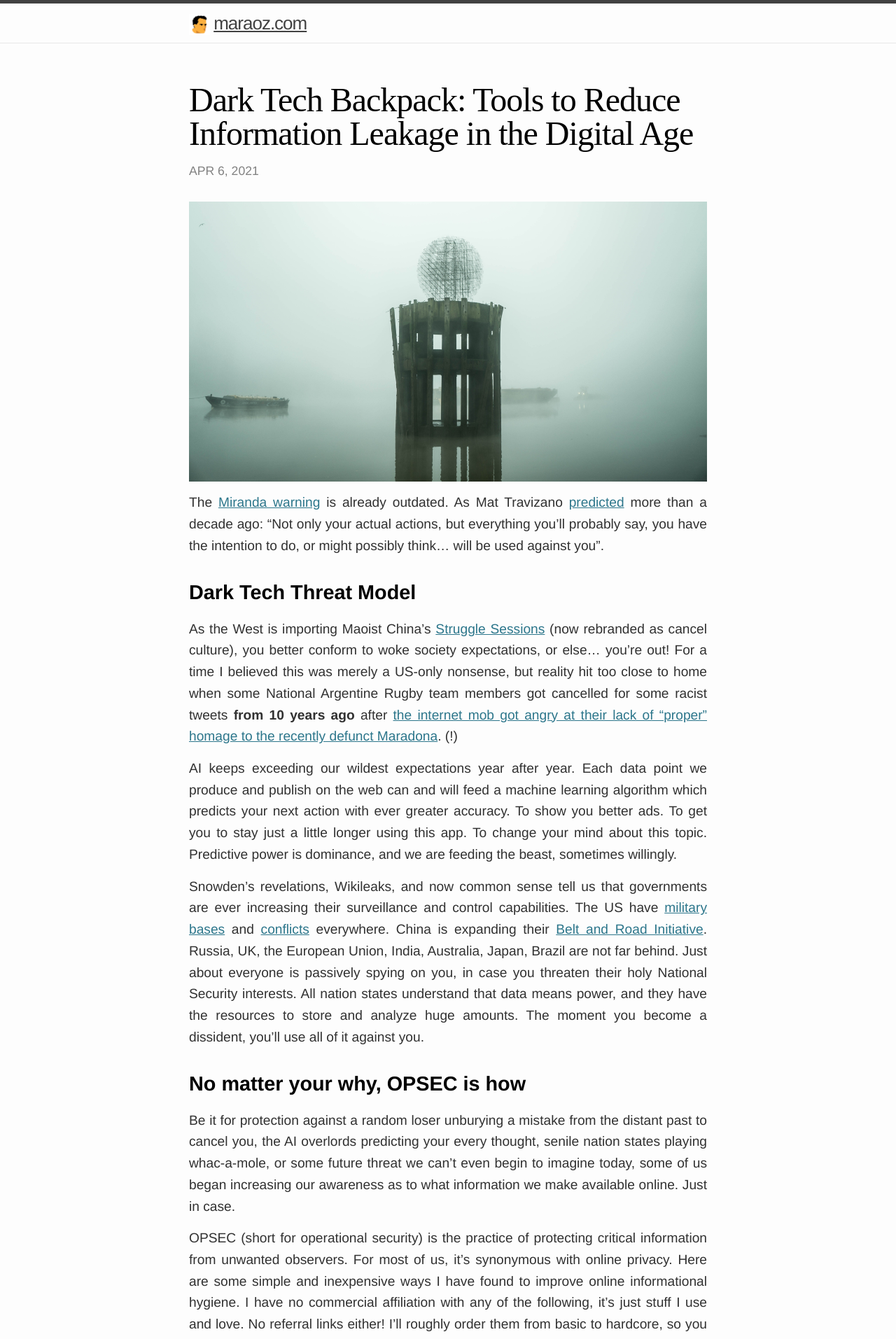
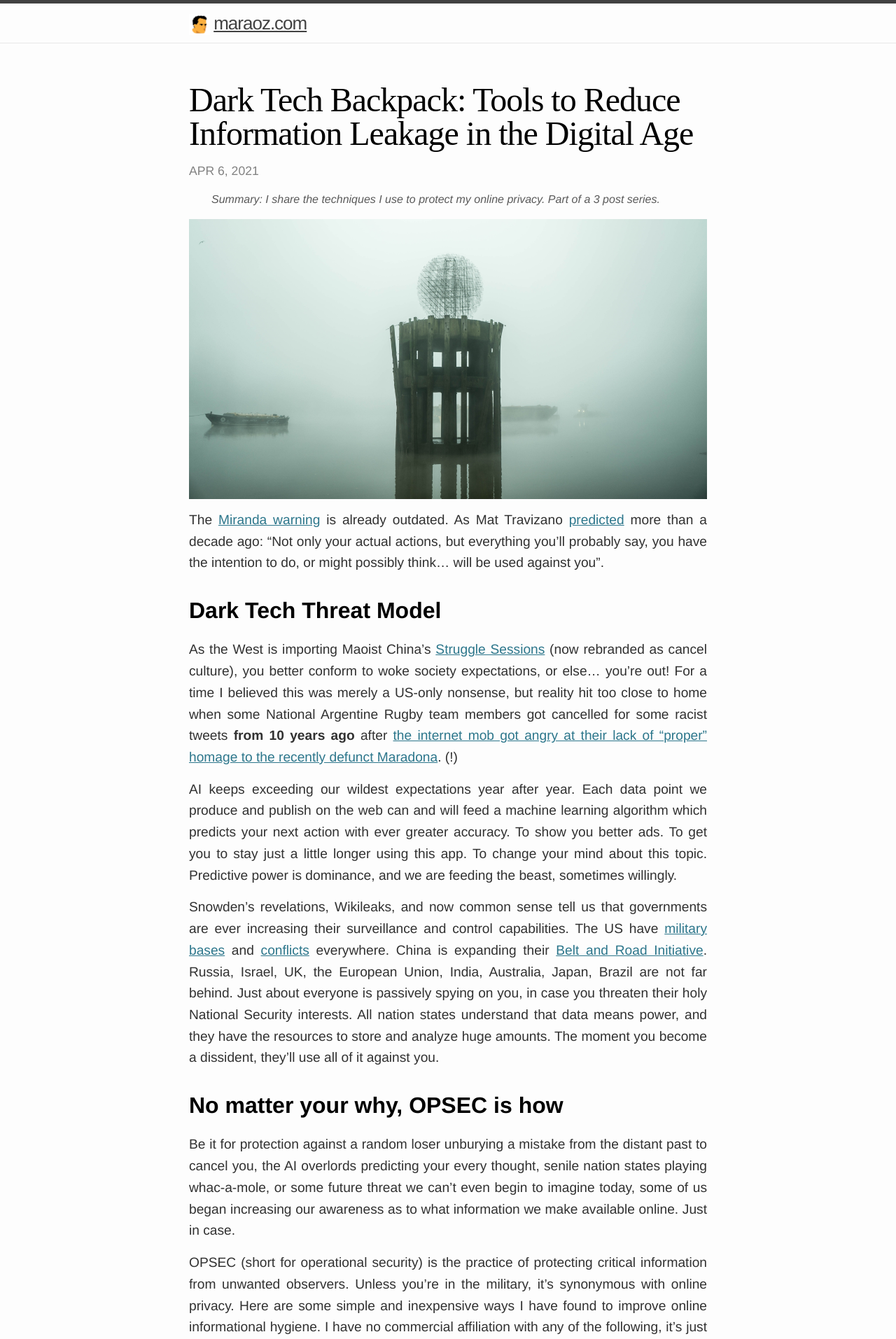
Before and after one commit to tobyornottobe/maraoz.github.io, a Jekyll site: the page built from _posts/2021-04-06-dark-tech.md, in a window 1280 px wide. Shown: the top 1913 px of the page at 70% size. Built offline with Jekyll 4.4.1, drawn with Linux system fonts in a browser that asks for light colours; some of the changed text lies outside the part shown.

Commit message:
dark tech post

```diff
--- a/_posts/2021-04-06-dark-tech.md
+++ b/_posts/2021-04-06-dark-tech.md
@@ -3,92 +3,102 @@
 title:  "Dark Tech Backpack: Tools to Reduce Information Leakage in the Digital Age"
 draft: true
 ---
+<figure>
+  <figcaption style="text-align: left">
+  Summary: I share the techniques I use to protect my online privacy. Part of a 3 post series.
+  </figcaption>
+</figure>
 <img class="cover" src="/img/dark-tech/cover.jpg">
 
 The [Miranda warning](https://en.wikipedia.org/wiki/Miranda_warning) is already outdated. As Mat Travizano [predicted](https://vimeo.com/10968359) more than a decade ago: "Not only your actual actions, but everything you'll probably say, you have the intention to do, or might possibly think... will be used against you".
 
-# Dark Tech Threat Model
+## Dark Tech Threat Model
 
 As the West is importing Maoist China's [Struggle Sessions](https://en.wikipedia.org/wiki/Struggle_session) (now rebranded as cancel culture), you better conform to woke society expectations, or else... you're out! For a time I believed this was merely a US-only nonsense, but reality hit too close to home when some National Argentine Rugby team members got cancelled for some racist tweets **from 10 years ago** after [the internet mob got angry at their lack of "proper" homage to the recently defunct Maradona](https://alkhaleejtoday.co/sport/5483878/The-cancellation-of-Los-Pumas-Xenophobic-and-misogynistic-tweets-from-the-Argentine-rugby-team-revealed-after-the-disappointing-tribute-to-Maradona.html). (!)
 
 AI keeps exceeding our wildest expectations year after year. Each data point we produce and publish on the web can and will feed a machine learning algorithm which predicts your next action with ever greater accuracy. To show you better ads. To get you to stay just a little longer using this app. To change your mind about this topic. Predictive power is dominance, and we are feeding the beast, sometimes willingly.
 
-Snowden's revelations, Wikileaks, and now common sense tell us that governments are ever increasing their surveillance and control capabilities. The US have [military bases](https://en.wikipedia.org/wiki/List_of_United_States_military_bases) and [conflicts](https://en.wikipedia.org/wiki/List_of_armed_conflicts_involving_the_United_States) everywhere. China is expanding their [Belt and Road Initiative](https://en.wikipedia.org/wiki/Belt_and_Road_Initiative). Russia, UK, the European Union, India, Australia, Japan, Brazil are not far behind. Just about everyone is passively spying on you, in case you threaten their holy National Security interests. All nation states understand that data means power, and they have the resources to store and analyze huge amounts. The moment you become a dissident, you'll use all of it against you.
+Snowden's revelations, Wikileaks, and now common sense tell us that governments are ever increasing their surveillance and control capabilities. The US have [military bases](https://en.wikipedia.org/wiki/List_of_United_States_military_bases) and [conflicts](https://en.wikipedia.org/wiki/List_of_armed_conflicts_involving_the_United_States) everywhere. China is expanding their [Belt and Road Initiative](https://en.wikipedia.org/wiki/Belt_and_Road_Initiative). Russia, Israel, UK, the European Union, India, Australia, Japan, Brazil are not far behind. Just about everyone is passively spying on you, in case you threaten their holy National Security interests. All nation states understand that data means power, and they have the resources to store and analyze huge amounts. The moment you become a dissident, they'll use all of it against you.
 
 
-# No matter your why, OPSEC is how
+## No matter your why, OPSEC is how
 Be it for protection against a random loser unburying a mistake from the distant past to cancel you, the AI overlords predicting your every thought, senile nation states playing whac-a-mole, or some future threat we can't even begin to imagine today, some of us began increasing our awareness as to what information we make available online. Just in case.
 
-OPSEC (short for operational security) is the practice of protecting critical information from unwanted observers. For most of us, it's synonymous with online privacy. Here are some simple and inexpensive ways I have found to improve online informational hygiene. I have no commercial affiliation with any of the following, it's just stuff I use and love. No referral links either! I'll roughly order them from basic to hardcore, so you can follow along until you're satisfied with your protection level.
+OPSEC (short for operational security) is the practice of protecting critical information from unwanted observers. Unless you're in the military, it's synonymous with online privacy. Here are some simple and inexpensive ways I have found to improve online informational hygiene. I have no commercial affiliation with any of the following, it's just stuff I use and love. No referral links either! I'll roughly order them from basic to hardcore, so you can follow along until you're satisfied with your protection level.
 
-## Brave Browser
+### 1. Brave Browser
 Blocks ads and unwanted nasty scripts. It's even faster than Chrome. Comes with integrated cryptocurrency wallet, [bittorrent](https://en.wikipedia.org/wiki/BitTorrent) client, and [Tor](https://en.wikipedia.org/wiki/Tor_(anonymity_network)). What else could you possibly ask for?! This year (2021) I've migrated from Chrome to Brave for my desktop browsing and haven't missed it even once since. They even let you import EVERYTHING (bookmarks, url history, saved passwords, etc.) from your old browser automatically. I've also been using Brave for mobile for ~2 years or more probably. Better privacy and performance by default, and less of your data sent to Google. [Easy win, download now!](https://brave.com/)
 
-## ExpressVPN
+### 2. ExpressVPN
 Another of the basics. A [VPN](https://en.wikipedia.org/wiki/Virtual_private_network) gives you basic encryption for all your connections (useful for insecure networks like airports), but it also provides the added benefit of hiding your IP. This prevents all web apps you use from knowing your rough location (which they could otherwise get from the IP). I began  using ExpressVPN when I first visited China ~5 years ago, and I just never stopped. I now try to have it always on. It's blazing fast, cheap, and has great customer support. [Try it out](https://www.expressvpn.com)!
 
-## Cryptocurrency
+### 3. Signal
+I doubt this is the first time you've heard about [Signal, the privacy-focused messaging app](https://signal.org/). It's fully encrypted, developed by a foundation with no commercial interests to sell your data, and cross-platform. If you still don't have an account, create it, and next time you need to talk to someone, try to message them on Signal first.
+
+### 4. Cryptocurrency
 Banks will sell or give away your financial information to advertisers, governments and other nefarious institutions you might not especially fancy. Coins such as [zcash](https://z.cash/), [Monero](https://www.getmonero.org/), and [Tornado for ETH/ERC20](https://tornado.cash/) provide pretty good privacy solutions for making payments and moving funds internationally. An interesting new project I've recently tried out is [Incognito](https://incognito.org/), which is a way to "wrap" pre-existing coins with a privacy mantle. It's sort of new and not very well audited, so be cautious and don't use it for big amounts of money.
 
-## Privacy.com cards
-In case you need to use fiat currencies (like most of us, for now), consider using Privacy.com - it lets you create as many virtual debit cards as you want for free. The main advantages are: (1) if one service provider get hacked, you don't need to call the bank for a new one, you just cancel that specific card, and (2) you can put in whichever plausible-looking billing address and purchases will work. Why on earth should Netflix, Spotify, and their moms need to know my home address?? Unfortunately, last time I checked, a US bank account is required to use Privacy.com, so this is not for everyone. I've been using it for all my online purchases for more that 2 years now. If you happen to have a US bank account, [definitely check it out](https://privacy.com).
+### 5. Privacy.com cards
 
-## DIY Email Masking
+In case you need to use fiat currencies (like most of us, for now), consider using [Privacy.com](https://privacy.com) - it lets you create as many virtual debit cards as you want for free. The main advantages are: (1) if one service provider get hacked, you don't need to call the bank for a new one, you just cancel that specific card, and (2) you can put in whichever plausible-looking billing address and purchases will work. Why on earth should Netflix, Spotify, and their moms need to know my home address?? Unfortunately, last time I checked, a US bank account is required to use Privacy.com, so this is not for everyone. I've been using it for all my online purchases for more that 2 years now. If you happen to have a US bank account, [definitely check it out](https://privacy.com).
+
+### 6. DIY Email Masking
 *We'll never send you spam, we promise!* Yeah, right. That's *if* you don't get hacked. And if your startup never gets acquired by a bigger and less scrupulous company.
 Inspired by Privacy.com, I set up a similar system but for email, for when I need to give it out (which is quite often, unfortunately). Now, each time I register to a new app, or I need to give my email IRL, I create a new one, instantly. Here's how:
 
-(1) Purchase a cheap domain at [Namecheap.com](https://www.namecheap.com/). Anything will do (eg: `niutqf4r1n.com`, `jljai01bpo.xyz`, `2348248024234.io` etc.), but I recommend something like `fruitsolutions.tech` for comedic purposes. If you're uninspired, use [domainwheel.com](https://domainwheel.com/). Some domains cost less than $2. Come on, buy one!
+1. Purchase a cheap domain at [Namecheap.com](https://www.namecheap.com/). Anything will do (eg: `niutqf4r1n.com`, `jljai01bpo.xyz`, `2348248024234.io` etc.), but I recommend something like `fruitsolutions.tech` for comedic purposes. If you're uninspired, use [domainwheel.com](https://domainwheel.com/). Some domains cost less than $2. Come on, buy one!
 
-(2) Go to your new domain's settings on namecheap, and scroll down to the "REDIRECT EMAIL" section.
+2. Go to your new domain's settings on namecheap, and scroll down to the "REDIRECT EMAIL" section.
 
-(3) Add a new "catch-all" alias and forward it to your real email address.
+3. Add a new "catch-all" alias and forward it to your real email address.
 
 
-Done! Now, every time you need to provide an email, you can just invent a new one, like `facebook@fruitsolutions.tech`, or `landlord@fruitsolutions.tech` and all emails sent there will end up in your inbox.
+	Done! Now, every time you need to provide an email, you can just invent a new one, like `facebook@fruitsolutions.tech`, or `landlord@fruitsolutions.tech` and all emails sent there will end up in your inbox.
 
-Now, if someone sends you spam, not only can you identify who did it (just remember who you gave that specific address to), but also block it easily (by adding a filter to your inbox). Of course, you won't be able to *send* emails from all those addresses, but it's good to prevent every website and app from knowing your real email. This has the added benefit of preventing one of your accounts getting hacked from affecting your other accounts (the attacker won't know which email you used).
+	Now, if someone sends you spam, not only can you identify who did it (just remember who you gave that specific address to), but also block it easily (by adding a filter to your inbox). Of course, you won't be able to *send* emails from all those addresses, but it's good to prevent every website and app from knowing your real email. This has the added benefit of preventing one of your accounts getting hacked from affecting your other accounts (the attacker won't know which email you used).
 
-(4) [optional] Repeat for various domains, to have even further control and compartmentalization.
+4. [optional] Repeat for various domains, to have even further control and compartmentalization.
 
-(5) [hardcore] Create a new secret gmail account as the receiving end of the forwarding, and never give that address to anyone.
+5. [hardcore] Create a new secret gmail account as the receiving end of the forwarding, and never give that address to anyone.
 
 
-## Avatars and pseudonyms: save your name and face for meatspace
-Stop showing your real face on the web. No, really, just stop. I know the 2000s were all about using your real name on Facebook and taking our social lives online. That's over. By using your real name and pic, you link your online activity with your physical body. Why would anyone want that? (the only exception I can think of is dating).
+### 7. Avatars and pseudonyms
+Save your name and face for meatspace. Stop showing your real face on the web. No, really, just stop. I know the 2000s were all about using your real name on Facebook and taking our social lives online. That's over. By using your real name and pic, you link your online activity with your physical body. Why would anyone want that? (the only exception I can think of is dating).
 I've sinned horribly on this front hundreds of times by uploading selfies everywhere, videos of my talks, doing podcasts, etc. Here's a short guide (although following it is a long, gruelling process) of how to revert it, if that's also your case:
 
-(1) search for your full name on google.
+1. Search for your full name on google.
 
-(2) for each result that shows your real face, go to the page containing it, and contact the site owner asking nicely to remove your picture. You'll have to be creative in finding contact information. I've used contact forms, googled around to find site owner's email, twitter, or linkedin accounts, and edited some sites myself. If it gets to it, you may resort to legal action. In my experience, most webadmins are very supportive and understanding.
+2. For each result that shows your real face, go to the page containing it, and contact the site owner asking nicely to remove your picture. You'll have to be creative in finding contact information. I've used contact forms, googled around to find site owner's email, twitter, or linkedin accounts, and edited some sites myself. If it gets to it, you may resort to legal action. In my experience, most webadmins are very supportive and understanding.
 
-(3) repeat until there are no results showing your real face.
+3. Repeat until there are no results showing your real face.
 
-(4) repeat with youtube, facebook, twitter, and any other site you think might have your image.
+4. Repeat with youtube, facebook, twitter, and any other site you think might have your image.
 
-Congrats! You're now among the select group of [born-again digital virgins](https://en.wikipedia.org/wiki/Born-again_virgin)!
+	Congrats! You're now among the select group of [born-again digital virgins](https://en.wikipedia.org/wiki/Born-again_virgin)!
 
-(5) google 'avatar illustration', pick the one you like the most, and use it everywhere instead of your real face. If you want to get real fancy, commission an artist to do a custom avatar and you'll feel great. In fact, I'll give a professionally illustrated avatar in any style you choose (or a custom domain name to mask your emails as explained above) if you can find an image/video of my face on the internet (please don't upload it yourself ^^). Email me at [security@maraoz.com](mailto:security@maraoz.com) to redeem [5 of 5 remaining!].
+5. Google 'avatar illustration', pick the one you like the most, and use it everywhere instead of your real face. If you want to get real fancy, commission an artist to do a custom avatar and you'll feel great. In fact, I'll give a professionally illustrated avatar in any style you choose (or a custom domain name to mask your emails as explained above) if you can find an image/video of my face on the internet (please don't upload it yourself ^^). Email me at [security@maraoz.com](mailto:security@maraoz.com) to redeem [5 of 5 remaining!].
 
-(6) [hardcore] [change your state/legal name](https://twitter.com/dan_abramov/status/1378737515331530759) so that it doesn't match your screen name.
+6. [hardcore] [change your state/legal name](https://twitter.com/dan_abramov/status/1378737515331530759) so that it doesn't match your screen name.
 
-## Obfuscation
+### 8. Obfuscation
 The ultimate (albeit costly) defense against data collection is generating lots of fake data. Some ideas (which I haven't implemented yet) on this front, in case you're interested:
-- creating fake profiles and people with your same legal name.
-- publishing fake personal information about yourself
-- writing fake articles about yourself
-- acting randomly to confuse algorithms
+- Creating fake profiles and people with your same legal name.
+- Publishing fake personal information about yourself.
+- Writing fake articles about yourself.
+- Acting randomly to confuse algorithms.
 
 Please contact me if you're actually doing some of this stuff. I'd love to learn more about your experience and to get practical tips.
 
-# Summary and Final words
+## Summary and final words
 
 1. Use [Brave browser](https://brave.com).
 2. Install [ExpressVPN](https://expressvpn.com) and have it always on.
-3. Learn about privacy and cryptocurrencies. Youtube and Google are your friends.
-4. Sign up for [Privacy.com](Privacy.com) and use it for online fiat currency purchases.
-5. Get a cheap domain at [namecheap.com](https://www.namecheap.com/) to shield your email.
-6. Use avatars and pseudonyms everywhere and try to remove your real face and name from the Internet.
-7. Obfuscate with fake data.
+3. Use [Signal](https://signal.org/) for all your messaging.
+4. Learn about privacy and cryptocurrencies. Youtube and Google are your friends.
+5. Sign up for [Privacy.com](Privacy.com) and use it for online fiat currency purchases.
+6. Get a cheap domain at [namecheap.com](https://www.namecheap.com/) to shield your email.
+7. Use avatars and pseudonyms everywhere and try to remove your real face and name from the Internet.
+8. Obfuscate with fake data.
 
 That's it! Hope you can implement at least one idea in the list. I'll be writing two complementary articles next, called "Light Tech Backpack" (in which I'll talk about techniques to minimize negative impact of tech to our peace of mind), and "Blue Tech Backpack" (where I'll outline basic information security practices) respectively. If you'd like to read them, please subscribe below:
 
@@ -101,10 +111,13 @@
 - [Balaji Srinivasan interviewed by Tim Ferris](https://tim.blog/2021/03/24/balaji-srinivasan/)
 - [spanish] [Charla de Mat Travizano en GarageLab, 2010](https://vimeo.com/10968359)
 - [spanish] [Charla de EK en GarageLab, 2010](https://vimeo.com/10979788)
+- [The Hitchhiker's Guide to Online Anonymity](https://anonymousplanet.org/guide.html#introduction)
+- [Go Incognito Youtube course](https://www.youtube.com/playlist?list=PL3KeV6Ui_4CayDGHw64OFXEPHgXLkrtJO)
+- [Glenn Greenwald's TED Talk](https://www.ted.com/talks/glenn_greenwald_why_privacy_matters?language=en)
 
 
 ### Acknowledgements
 <span>Cover photo by <a href="https://unsplash.com/@mikelparera?utm_source=unsplash&amp;utm_medium=referral&amp;utm_content=creditCopyText">Mikel Parera</a> on <a href="https://unsplash.com/s/photos/secret?utm_source=unsplash&amp;utm_medium=referral&amp;utm_content=creditCopyText">Unsplash</a></span>
 
 ### Comments and Discussion
-[Discuss on HN]() — [Discuss on Reddit]() — [Email a private comment](mailto:contact@maraoz.com)
+[Discuss on HN (soon)]() — [Discuss on Reddit (soon)]() — [Email a private comment](mailto:contact@maraoz.com)
--- a/_sass/_layout.scss
+++ b/_sass/_layout.scss
@@ -214,7 +214,7 @@
     margin-bottom: $spacing-unit;
 
     h2 {
-        font-size: 32px;
+        font-size: 2rem;
 
         @include media-query($on-laptop) {
             font-size: 28px;
@@ -222,7 +222,8 @@
     }
 
     h3 {
-        font-size: 26px;
+        font-size: 1.5rem;
+        line-height: 1.25;
 
         @include media-query($on-laptop) {
             font-size: 22px;
```
Also changed, not shown: _drafts/template.md (+2 -0 lines), img/dark-tech/privacy.com.png (added).
